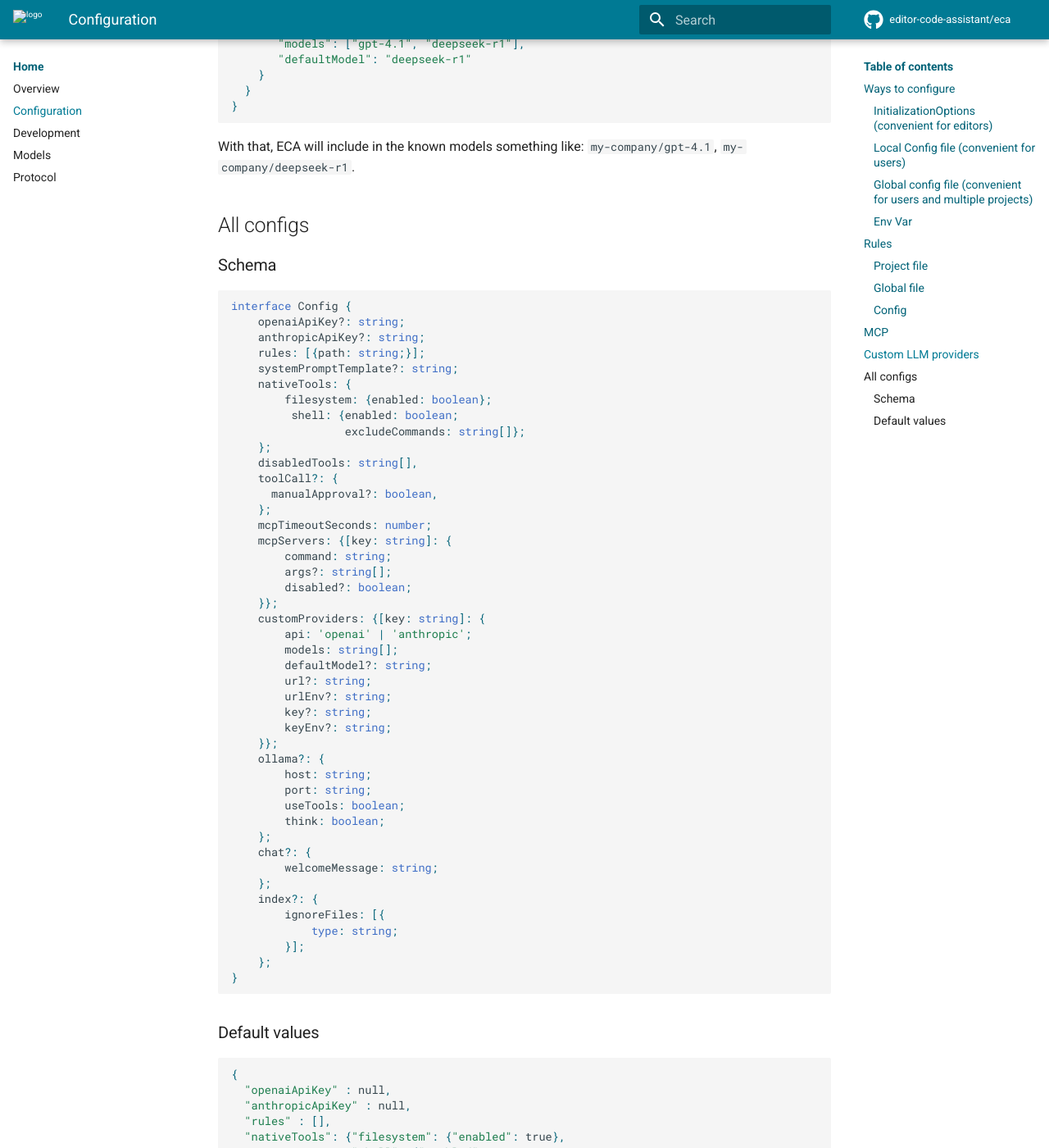
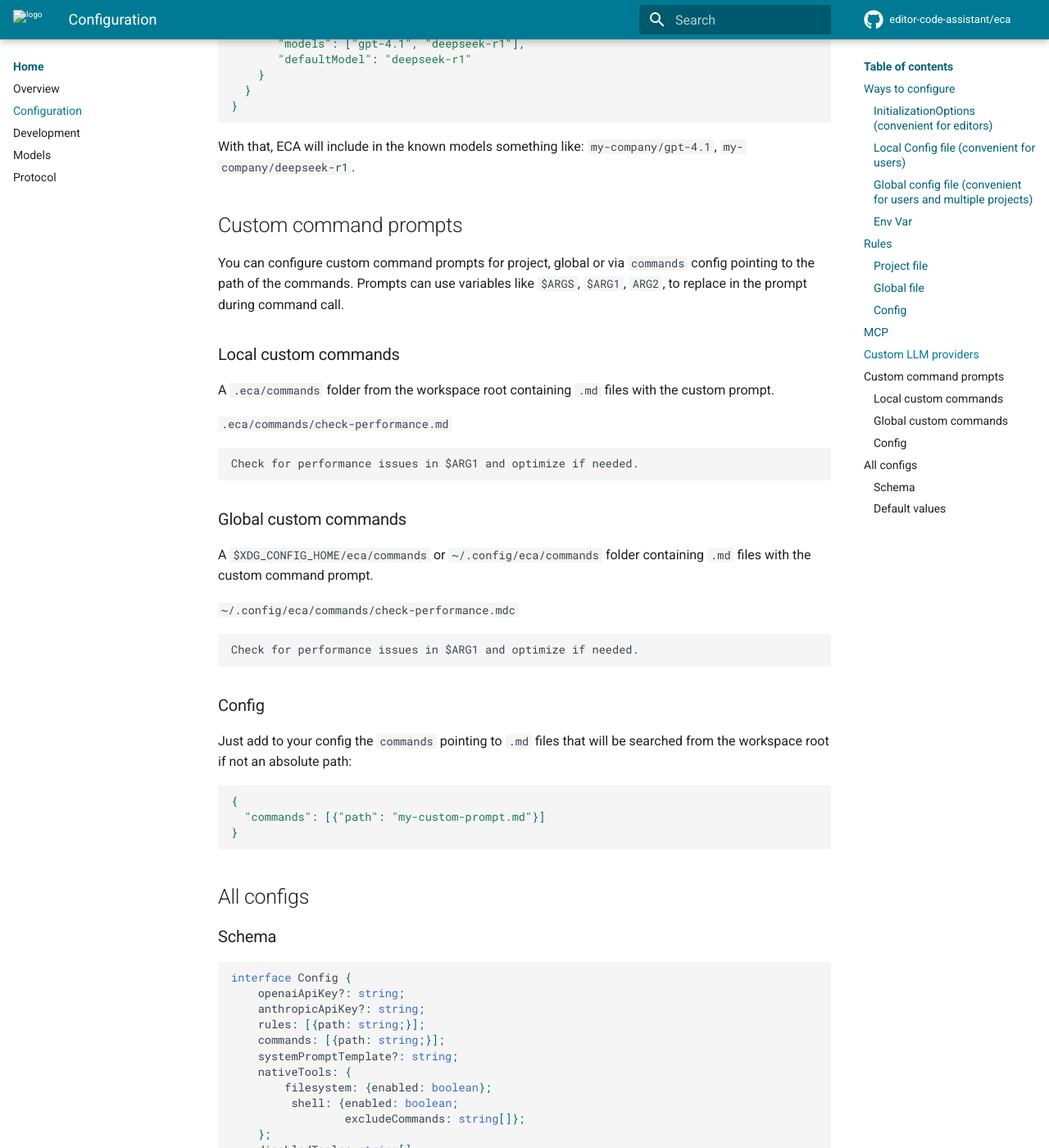
Before and after one commit to tomgeorge/eca, an MkDocs documentation site: the page built from docs/configuration.md, in a window 1280 px wide and 1400 px high, scrolled down 2757 px. Shown: the whole window at 82% size. Built offline with MkDocs 1.6.1 and Material for MkDocs 9.7.7, drawn with Linux system fonts in a browser that asks for light colours; comment, search, counter and statistics services are not loaded.

Commit message:
Support custom commands via md files

````diff
--- a/docs/configuration.md
+++ b/docs/configuration.md
@@ -123,6 +123,39 @@ It's possible to configure ECA to be aware of custom LLM providers if they follo
 
 With that, ECA will include in the known models something like: `my-company/gpt-4.1`, `my-company/deepseek-r1`.
 
+## Custom command prompts
+
+You can configure custom command prompts for project, global or via `commands` config pointing to the path of the commands.
+Prompts can use variables like `$ARGS`, `$ARG1`, `ARG2`, to replace in the prompt during command call.
+
+### Local custom commands
+
+A `.eca/commands` folder from the workspace root containing `.md` files with the custom prompt.
+
+`.eca/commands/check-performance.md`
+```markdown
+Check for performance issues in $ARG1 and optimize if needed.
+```
+
+### Global custom commands
+
+A `$XDG_CONFIG_HOME/eca/commands` or `~/.config/eca/commands` folder containing `.md` files with the custom command prompt.
+
+`~/.config/eca/commands/check-performance.mdc`
+```markdown
+Check for performance issues in $ARG1 and optimize if needed.
+```
+
+### Config
+
+Just add to your config the `commands` pointing to `.md` files that will be searched from the workspace root if not an absolute path:
+
+```javascript
+{
+  "commands": [{"path": "my-custom-prompt.md"}]
+}
+```
+
 ## All configs
 
 ### Schema
@@ -132,6 +165,7 @@ interface Config {
     openaiApiKey?: string;
     anthropicApiKey?: string;
     rules: [{path: string;}];
+    commands: [{path: string;}];
     systemPromptTemplate?: string;
     nativeTools: {
         filesystem: {enabled: boolean};
@@ -181,6 +215,7 @@ interface Config {
   "openaiApiKey" : null,
   "anthropicApiKey" : null,
   "rules" : [],
+  "commands" : [],
   "nativeTools": {"filesystem": {"enabled": true},
                   "shell": {"enabled": true,
                             "excludeCommands": []}},
--- a/docs/features.md
+++ b/docs/features.md
@@ -51,6 +51,10 @@ The built-in commands are:
 `/costs`: shows costs about current session.
 `/repo-map-show`: shows the current repoMap context of the session.
 
+#### Custom commands
+
+It's possible to configure custom command prompts, for more details check [its configuration](./configuration.md#custom-commands)
+
 ##  Completion
 
 Soon
````
Also changed, not shown: CHANGELOG.md (+2 -0 lines), 5 other files.
